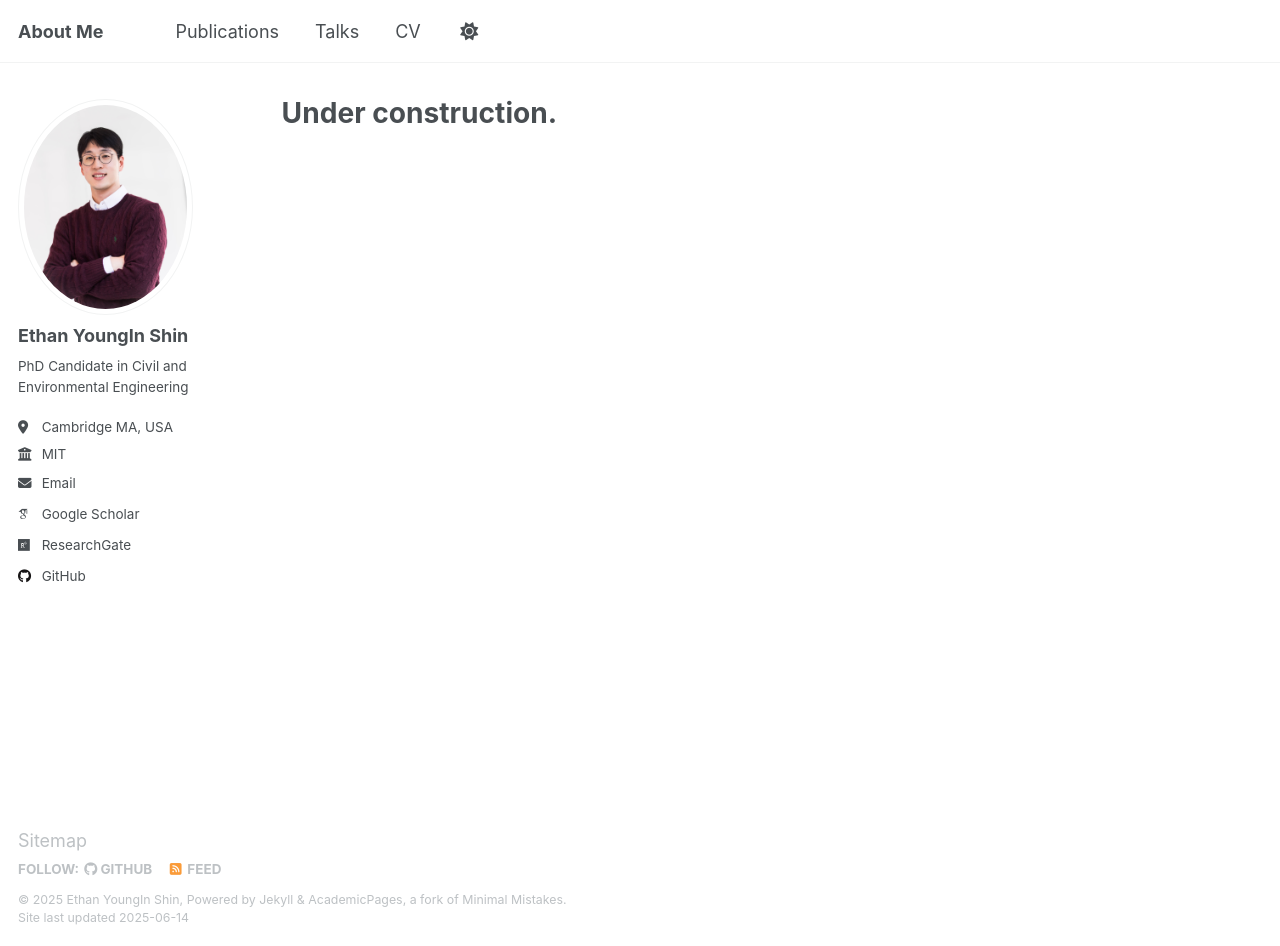
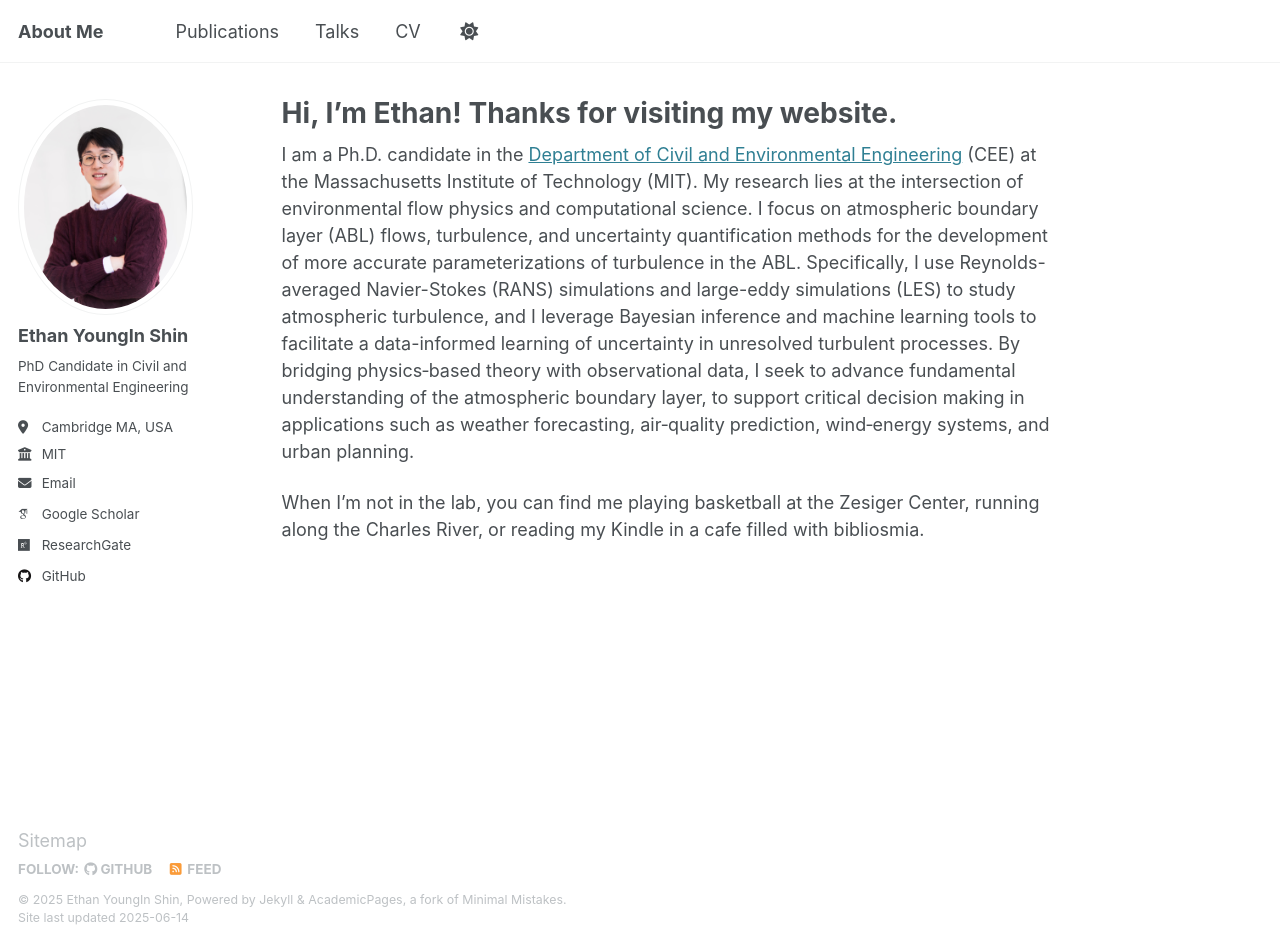
Before and after one commit to duddlshin/duddlshin.github.io, a Jekyll site: the page built from _pages/about.md, in a window 1280 px wide and 946 px high. Built offline with Jekyll 4.4.1, drawn with Linux system fonts in a browser that asks for light colours; some web fonts are replaced.

Commit message:
Update to about me

```diff
--- a/_pages/about.md
+++ b/_pages/about.md
@@ -1,8 +1,16 @@
 ---
 permalink: /
-title: "Under construction."
+title: "Hi, I'm Ethan! Thanks for visiting my website."
 author_profile: true
 redirect_from:
   - /about/
   - /about.html
 ---
+
+I am a Ph.D. candidate in the [Department of Civil and Environmental Engineering](https://cee.mit.edu) (CEE) at the Massachusetts Institute of Technology (MIT).
+My research lies at the intersection of environmental flow physics and computational science.
+I focus on atmospheric boundary layer (ABL) flows, turbulence, and uncertainty quantification methods for the development of more accurate parameterizations of turbulence in the ABL.
+Specifically, I use Reynolds-averaged Navier-Stokes (RANS) simulations and large-eddy simulations (LES) to study atmospheric turbulence, and I leverage Bayesian inference and machine learning tools to facilitate a data-informed learning of uncertainty in unresolved turbulent processes.
+By bridging physics‐based theory with observational data, I seek to advance fundamental understanding of the atmospheric boundary layer, to support critical decision making in applications such as weather forecasting, air‐quality prediction, wind‐energy systems, and urban planning.
+
+When I'm not in the lab, you can find me playing basketball at the Zesiger Center, running along the Charles River, or reading my Kindle in a cafe filled with bibliosmia.
```
Also changed, not shown: _pages/cv.md (+1 -1 lines), 1 other file.
